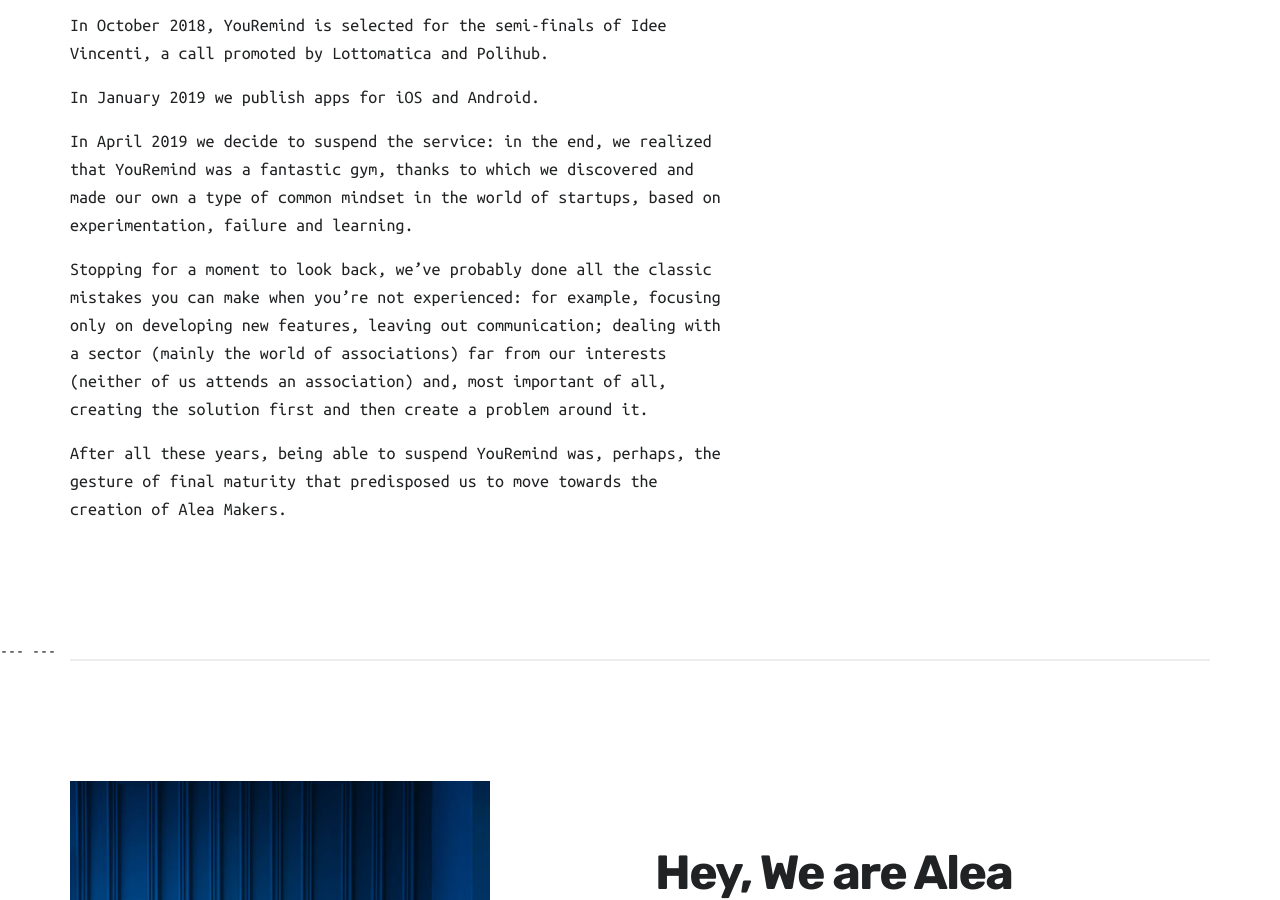
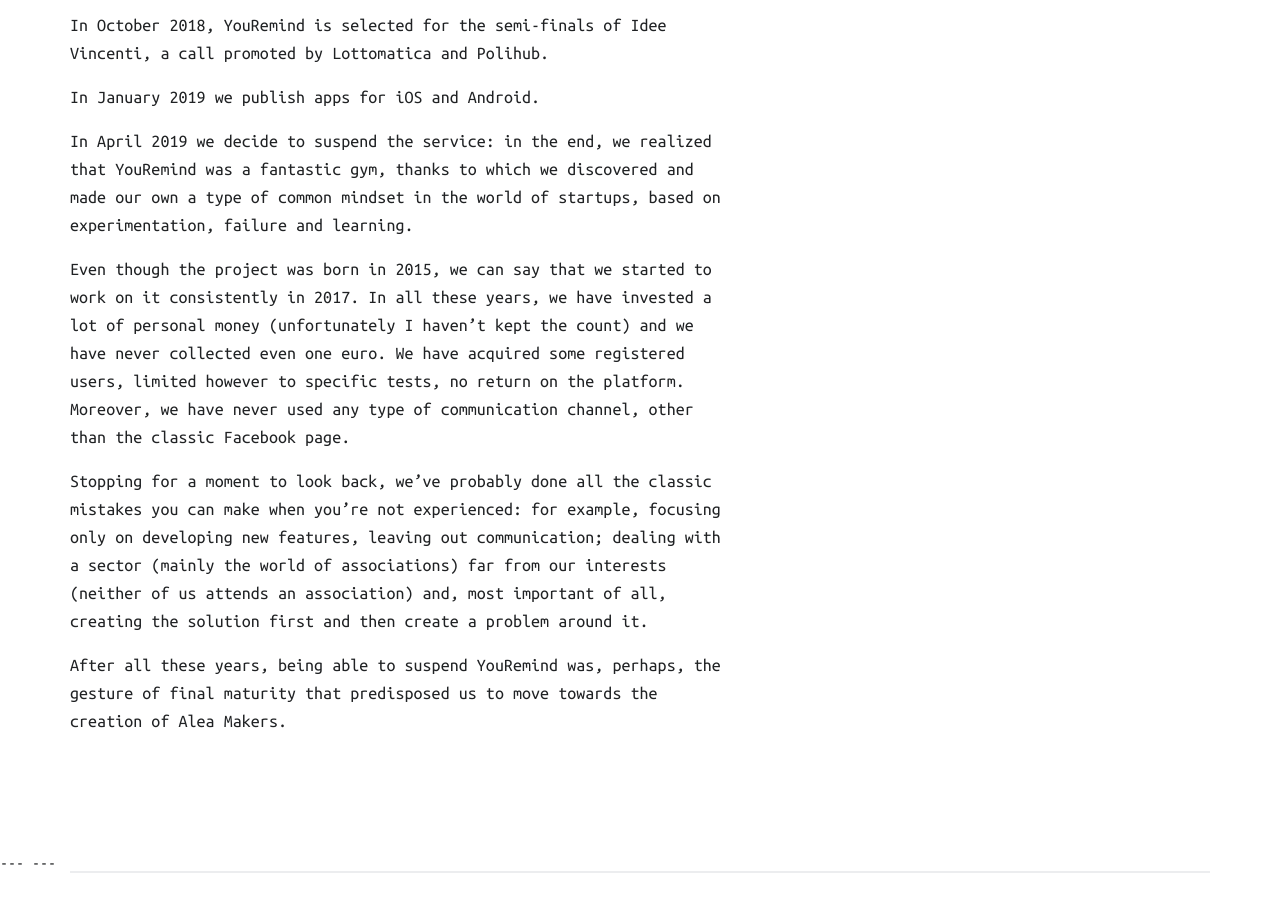
Before and after one commit to alea-git/alea-git.github.io, a Jekyll site: the page built from _projects/mobile-app-1.md, in a window 1280 px wide and 900 px high, scrolled down 1943 px. Built offline with Jekyll 4.4.1, drawn with Linux system fonts in a browser that asks for light colours; nearby versions of some CDN libraries.

Commit message:
Updated '_projects/mobile-app-1.md' via CloudCannon

```diff
--- a/_projects/mobile-app-1.md
+++ b/_projects/mobile-app-1.md
@@ -25,6 +25,8 @@
 
 In April 2019 we decide to suspend the service: in the end, we realized that YouRemind was a fantastic gym, thanks to which we discovered and made our own a type of common mindset in the world of startups, based on experimentation, failure and learning.
 
+Even though the project was born in 2015, we can say that we started to work on it consistently in 2017. In all these years, we have invested a lot of personal money (unfortunately I haven't kept the count) and we have never collected even one euro. We have acquired some registered users, limited however to specific tests, no return on the platform. Moreover, we have never used any type of communication channel, other than the classic Facebook page.
+
 Stopping for a moment to look back, we've probably done all the classic mistakes you can make when you're not experienced: for example, focusing only on developing new features, leaving out communication; dealing with a sector (mainly the world of associations) far from our interests (neither of us attends an association) and, most important of all, creating the solution first and then create a problem around it.
 
 After all these years, being able to suspend YouRemind was, perhaps, the gesture of final maturity that predisposed us to move towards the creation of Alea Makers.
```
